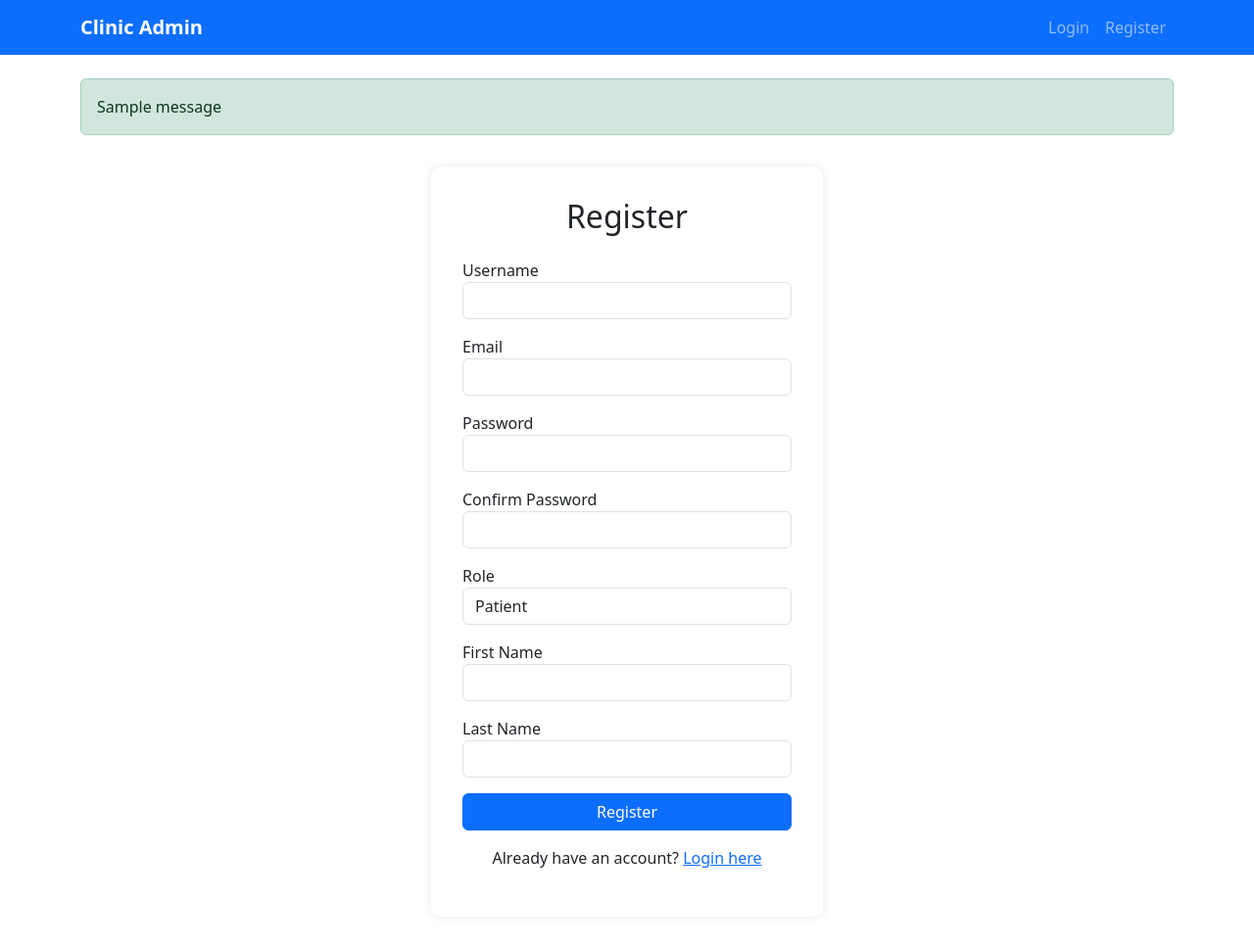
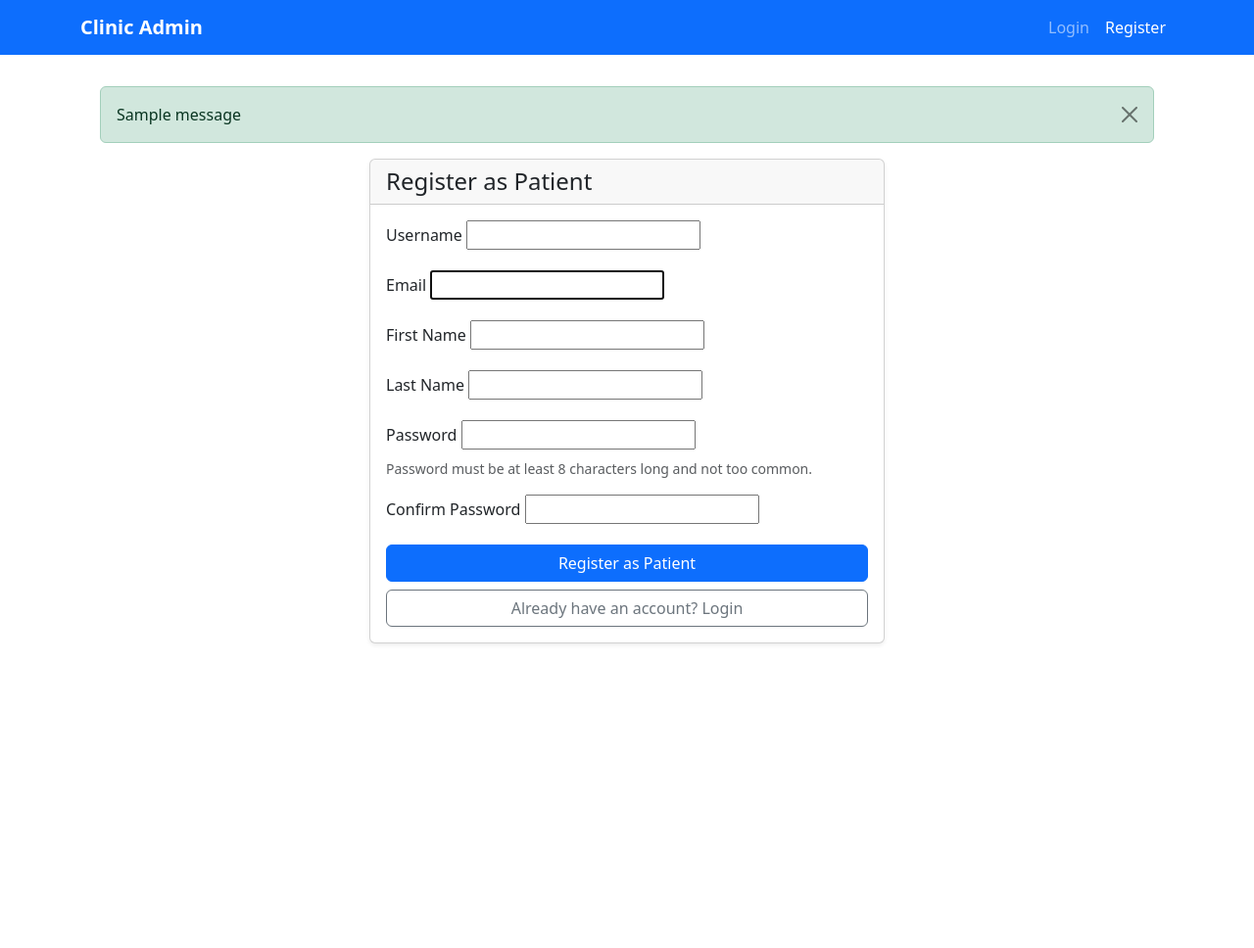
Before and after one commit to Siyavush91/clinic_admin, a Django app: page /users/register/ in a window 1280 px wide. Shown: the whole page at 98% size. After the commit the page ends 658 px from the top, so only its background shows below. Run offline with Django 5.2, Linux system fonts and the light colour scheme; tables that the repository leaves empty hold one stand-in row (values such as "Sample post"); one stand-in notice (Sample message) is shown.

Commit message:
Implement separate registration flows for patients and staff members

```diff
--- a/apps/users/forms.py
+++ b/apps/users/forms.py
@@ -4,15 +4,34 @@ from django.contrib.auth import get_user_model
 
 User = get_user_model()
 
-class UserRegistrationForm(UserCreationForm):
+class PatientRegistrationForm(UserCreationForm):
     email = forms.EmailField(required=True)
     first_name = forms.CharField(max_length=30, required=True)
     last_name = forms.CharField(max_length=30, required=True)
-    role = forms.ChoiceField(choices=User.ROLE_CHOICES, required=True)
 
     class Meta:
         model = User
-        fields = ('username', 'email', 'password1', 'password2', 'role', 'first_name', 'last_name')
+        fields = ('username', 'email', 'password1', 'password2', 'first_name', 'last_name')
+
+    def save(self, commit=True):
+        user = super().save(commit=False)
+        user.email = self.cleaned_data['email']
+        user.first_name = self.cleaned_data['first_name']
+        user.last_name = self.cleaned_data['last_name']
+        user.role = 'patient'
+        if commit:
+            user.save()
+        return user
+
+class StaffRegistrationForm(UserCreationForm):
+    email = forms.EmailField(required=True)
+    first_name = forms.CharField(max_length=30, required=True)
+    last_name = forms.CharField(max_length=30, required=True)
+    role = forms.ChoiceField(choices=[('doctor', 'Doctor'), ('receptionist', 'Receptionist')], required=True)
+
+    class Meta:
+        model = User
+        fields = ('username', 'email', 'password1', 'password2', 'first_name', 'last_name', 'role')
 
     def save(self, commit=True):
         user = super().save(commit=False)
--- a/apps/users/urls.py
+++ b/apps/users/urls.py
@@ -1,6 +1,6 @@
 from django.urls import path, include
 from rest_framework.routers import DefaultRouter
-from .views import UserViewSet
+from .views import UserViewSet, PatientRegistrationAPIView, StaffRegistrationAPIView
 from . import views
 
 router = DefaultRouter()
@@ -8,11 +8,14 @@ router.register(r'users', UserViewSet)
 
 api_urlpatterns = [
     path('', include(router.urls)),
+    path('register/patient/', PatientRegistrationAPIView.as_view(), name='patient-registration'),
+    path('register/staff/', StaffRegistrationAPIView.as_view(), name='staff-registration'),
 ]
 
 template_urlpatterns = [
     path('login/', views.login_view, name='login'),
     path('register/', views.register_view, name='register'),
+    path('register/staff/', views.register_view, name='staff-registration'),
     path('logout/', views.logout_view, name='logout'),
     path('profile/', views.profile_view, name='profile'),
     path('profile/edit/', views.edit_profile_view, name='edit_profile'),
--- a/apps/users/views.py
+++ b/apps/users/views.py
@@ -1,18 +1,17 @@
-from rest_framework import viewsets, status
+from rest_framework import viewsets, status, generics, permissions
 from rest_framework.decorators import action
 from rest_framework.response import Response
 from rest_framework.permissions import AllowAny, IsAuthenticated
 from rest_framework_simplejwt.tokens import RefreshToken
-from django.contrib.auth import get_user_model
-from .serializers import UserSerializer, UserRegistrationSerializer
-from .permissions import IsAdmin
-from django.shortcuts import render, redirect
-from django.contrib.auth import login, logout, authenticate
+from django.contrib.auth import get_user_model, authenticate, login, logout
 from django.contrib.auth.decorators import login_required
 from django.contrib import messages
 from django.contrib.auth.forms import PasswordChangeForm
 from django.contrib.auth import update_session_auth_hash
-from .forms import UserRegistrationForm, UserEditForm
+from django.shortcuts import render, redirect
+from .serializers import UserSerializer, PatientRegistrationSerializer, StaffRegistrationSerializer
+from .permissions import IsAdmin
+from .forms import PatientRegistrationForm, StaffRegistrationForm, UserEditForm
 from .models import CustomUser
 
 User = get_user_model()
@@ -29,7 +28,7 @@ class UserViewSet(viewsets.ModelViewSet):
 
     def get_serializer_class(self):
         if self.action == 'create':
-            return UserRegistrationSerializer
+            return PatientRegistrationSerializer
         return UserSerializer
 
     @action(detail=False, methods=['post'])
@@ -74,17 +73,32 @@ def login_view(request):
     return render(request, 'users/login.html')
 
 def register_view(request):
-    if request.method == 'POST':
-        form = UserRegistrationForm(request.POST)
-        if form.is_valid():
-            user = form.save()
-            login(request, user)
-            messages.success(request, 'Account created successfully!')
-            return redirect('profile')
+    if request.user.is_authenticated and request.user.role == 'admin':
+        # Staff registration form for admin
+        if request.method == 'POST':
+            form = StaffRegistrationForm(request.POST)
+            if form.is_valid():
+                user = form.save()
+                messages.success(request, f'Staff member {user.username} registered successfully!')
+                return redirect('profile')
+            else:
+                messages.error(request, 'Please correct the errors below.')
         else:
-            messages.error(request, 'Please correct the errors below.')
+            form = StaffRegistrationForm()
     else:
-        form = UserRegistrationForm()
+        # Patient registration form
+        if request.method == 'POST':
+            form = PatientRegistrationForm(request.POST)
+            if form.is_valid():
+                user = form.save()
+                login(request, user)
+                messages.success(request, 'Account created successfully!')
+                return redirect('profile')
+            else:
+                messages.error(request, 'Please correct the errors below.')
+        else:
+            form = PatientRegistrationForm()
+
     return render(request, 'users/register.html', {'form': form})
 
 @login_required
@@ -125,3 +139,46 @@ def change_password_view(request):
     else:
         form = PasswordChangeForm(request.user)
     return render(request, 'users/change_password.html', {'form': form})
+
+class PatientRegistrationAPIView(generics.CreateAPIView):
+    serializer_class = PatientRegistrationSerializer
+    permission_classes = [permissions.AllowAny]
+
+    def create(self, request, *args, **kwargs):
+        serializer = self.get_serializer(data=request.data)
+        serializer.is_valid(raise_exception=True)
+        user = serializer.save()
+        return Response({
+            'message': 'Patient registered successfully',
+            'user': {
+                'username': user.username,
+                'email': user.email,
+                'first_name': user.first_name,
+                'last_name': user.last_name,
+                'role': user.role
+            }
+        }, status=status.HTTP_201_CREATED)
+
+class StaffRegistrationAPIView(generics.CreateAPIView):
+    serializer_class = StaffRegistrationSerializer
+    permission_classes = [permissions.IsAuthenticated]
+
+    def check_permissions(self, request):
+        if not request.user.is_authenticated or request.user.role != 'admin':
+            self.permission_denied(request)
+        return super().check_permissions(request)
+
+    def create(self, request, *args, **kwargs):
+        serializer = self.get_serializer(data=request.data)
+        serializer.is_valid(raise_exception=True)
+        user = serializer.save()
+        return Response({
+            'message': 'Staff member registered successfully',
+            'user': {
+                'username': user.username,
+                'email': user.email,
+                'first_name': user.first_name,
+                'last_name': user.last_name,
+                'role': user.role
+            }
+        }, status=status.HTTP_201_CREATED)
--- a/templates/base.html
+++ b/templates/base.html
@@ -11,15 +11,22 @@
         .navbar-brand {
             font-weight: bold;
         }
-        .auth-container {
-            max-width: 400px;
-            margin: 2rem auto;
+        .nav-link.active {
+            font-weight: 500;
+        }
+        .content-wrapper {
             padding: 2rem;
-            border-radius: 10px;
-            box-shadow: 0 0 10px rgba(0,0,0,0.1);
         }
-        .form-group {
-            margin-bottom: 1rem;
+        .card {
+            box-shadow: 0 0.125rem 0.25rem rgba(0, 0, 0, 0.075);
+        }
+        .btn-primary {
+            background-color: #0d6efd;
+            border-color: #0d6efd;
+        }
+        .btn-primary:hover {
+            background-color: #0b5ed7;
+            border-color: #0a58ca;
         }
     </style>
 </head>
@@ -27,25 +34,37 @@
     <!-- Navigation -->
     <nav class="navbar navbar-expand-lg navbar-dark bg-primary">
         <div class="container">
-            <a class="navbar-brand" href="/">Clinic Admin</a>
+            <a class="navbar-brand" href="{% url 'home' %}">Clinic Admin</a>
             <button class="navbar-toggler" type="button" data-bs-toggle="collapse" data-bs-target="#navbarNav">
                 <span class="navbar-toggler-icon"></span>
             </button>
             <div class="collapse navbar-collapse" id="navbarNav">
-                <ul class="navbar-nav ms-auto">
+                <ul class="navbar-nav me-auto">
                     {% if user.is_authenticated %}
                         <li class="nav-item">
-                            <a class="nav-link" href="{% url 'profile' %}">Profile</a>
+                            <a class="nav-link {% if request.resolver_match.url_name == 'profile' %}active{% endif %}"
+                               href="{% url 'profile' %}">Profile</a>
                         </li>
+                        {% if user.role == 'admin' %}
+                            <li class="nav-item">
+                                <a class="nav-link" href="{% url 'staff-registration' %}">Register Staff</a>
+                            </li>
+                        {% endif %}
+                    {% endif %}
+                </ul>
+                <ul class="navbar-nav">
+                    {% if user.is_authenticated %}
                         <li class="nav-item">
                             <a class="nav-link" href="{% url 'logout' %}">Logout</a>
                         </li>
                     {% else %}
                         <li class="nav-item">
-                            <a class="nav-link" href="{% url 'login' %}">Login</a>
+                            <a class="nav-link {% if request.resolver_match.url_name == 'login' %}active{% endif %}"
+                               href="{% url 'login' %}">Login</a>
                         </li>
                         <li class="nav-item">
-                            <a class="nav-link" href="{% url 'register' %}">Register</a>
+                            <a class="nav-link {% if request.resolver_match.url_name == 'register' %}active{% endif %}"
+                               href="{% url 'register' %}">Register</a>
                         </li>
                     {% endif %}
                 </ul>
@@ -54,11 +73,12 @@
     </nav>
 
     <!-- Main Content -->
-    <div class="container mt-4">
+    <div class="container content-wrapper">
         {% if messages %}
             {% for message in messages %}
-                <div class="alert alert-{{ message.tags }}">
+                <div class="alert alert-{{ message.tags }} alert-dismissible fade show" role="alert">
                     {{ message }}
+                    <button type="button" class="btn-close" data-bs-dismiss="alert"></button>
                 </div>
             {% endfor %}
         {% endif %}
--- a/templates/users/register.html
+++ b/templates/users/register.html
@@ -3,55 +3,108 @@
 {% block title %}Register - Clinic Admin{% endblock %}
 
 {% block content %}
-<div class="auth-container">
-    <h2 class="text-center mb-4">Register</h2>
-    <form method="post" action="{% url 'register' %}">
-        {% csrf_token %}
-        <div class="form-group">
-            <label for="username">Username</label>
-            <input type="text" class="form-control" id="username" name="username" required>
+<div class="row justify-content-center">
+    <div class="col-md-6">
+        <div class="card">
+            <div class="card-header">
+                <h4 class="mb-0">{% if user.is_authenticated and user.role == 'admin' %}Register Staff Member{% else %}Register as Patient{% endif %}</h4>
+            </div>
+            <div class="card-body">
+                <form method="post">
+                    {% csrf_token %}
+
+                    {% if form.non_field_errors %}
+                        <div class="alert alert-danger">
+                            {% for error in form.non_field_errors %}
+                                {{ error }}
+                            {% endfor %}
+                        </div>
+                    {% endif %}
+
+                    <div class="mb-3">
+                        <label for="{{ form.username.id_for_label }}" class="form-label">Username</label>
+                        {{ form.username }}
+                        {% if form.username.errors %}
+                            <div class="invalid-feedback d-block">
+                                {{ form.username.errors }}
+                            </div>
+                        {% endif %}
+                    </div>
+
+                    <div class="mb-3">
+                        <label for="{{ form.email.id_for_label }}" class="form-label">Email</label>
+                        {{ form.email }}
+                        {% if form.email.errors %}
+                            <div class="invalid-feedback d-block">
+                                {{ form.email.errors }}
+                            </div>
+                        {% endif %}
+                    </div>
+
+                    <div class="mb-3">
+                        <label for="{{ form.first_name.id_for_label }}" class="form-label">First Name</label>
+                        {{ form.first_name }}
+                        {% if form.first_name.errors %}
+                            <div class="invalid-feedback d-block">
+                                {{ form.first_name.errors }}
+                            </div>
+                        {% endif %}
+                    </div>
+
+                    <div class="mb-3">
+                        <label for="{{ form.last_name.id_for_label }}" class="form-label">Last Name</label>
+                        {{ form.last_name }}
+                        {% if form.last_name.errors %}
+                            <div class="invalid-feedback d-block">
+                                {{ form.last_name.errors }}
+                            </div>
+                        {% endif %}
+                    </div>
+
+                    {% if user.is_authenticated and user.role == 'admin' %}
+                        <div class="mb-3">
+                            <label for="{{ form.role.id_for_label }}" class="form-label">Role</label>
+                            {{ form.role }}
+                            {% if form.role.errors %}
+                                <div class="invalid-feedback d-block">
+                                    {{ form.role.errors }}
+                                </div>
+                            {% endif %}
+                        </div>
+                    {% endif %}
+
+                    <div class="mb-3">
+                        <label for="{{ form.password1.id_for_label }}" class="form-label">Password</label>
+                        {{ form.password1 }}
+                        {% if form.password1.errors %}
+                            <div class="invalid-feedback d-block">
+                                {{ form.password1.errors }}
+                            </div>
+                        {% endif %}
+                        <div class="form-text">
+                            Password must be at least 8 characters long and not too common.
+                        </div>
+                    </div>
+
+                    <div class="mb-3">
+                        <label for="{{ form.password2.id_for_label }}" class="form-label">Confirm Password</label>
+                        {{ form.password2 }}
+                        {% if form.password2.errors %}
+                            <div class="invalid-feedback d-block">
+                                {{ form.password2.errors }}
+                            </div>
+                        {% endif %}
+                    </div>
+
+                    <div class="d-grid gap-2">
+                        <button type="submit" class="btn btn-primary">
+                            {% if user.is_authenticated and user.role == 'admin' %}Register Staff Member{% else %}Register as Patient{% endif %}
+                        </button>
+                        <a href="{% url 'login' %}" class="btn btn-outline-secondary">Already have an account? Login</a>
+                    </div>
+                </form>
+            </div>
         </div>
-        <div class="form-group">
-            <label for="email">Email</label>
-            <input type="email" class="form-control" id="email" name="email" required>
-        </div>
-        <div class="form-group">
-            <label for="password1">Password</label>
-            <input type="password" class="form-control" id="password1" name="password1" required>
-        </div>
-        <div class="form-group">
-            <label for="password2">Confirm Password</label>
-            <input type="password" class="form-control" id="password2" name="password2" required>
-        </div>
-        <div class="form-group">
-            <label for="role">Role</label>
-            <select class="form-control" id="role" name="role" required>
-                <option value="patient">Patient</option>
-                <option value="doctor">Doctor</option>
-                <option value="receptionist">Receptionist</option>
-            </select>
-        </div>
-        <div class="form-group">
-            <label for="first_name">First Name</label>
-            <input type="text" class="form-control" id="first_name" name="first_name" required>
-        </div>
-        <div class="form-group">
-            <label for="last_name">Last Name</label>
-            <input type="text" class="form-control" id="last_name" name="last_name" required>
-        </div>
-        {% if form.errors %}
-            <div class="alert alert-danger">
-                {% for field in form %}
-                    {% for error in field.errors %}
-                        <p>{{ error }}</p>
-                    {% endfor %}
-                {% endfor %}
-            </div>
-        {% endif %}
-        <button type="submit" class="btn btn-primary w-100">Register</button>
-    </form>
-    <div class="text-center mt-3">
-        <p>Already have an account? <a href="{% url 'login' %}">Login here</a></p>
     </div>
 </div>
 {% endblock %}
```
Also changed, not shown: apps/users/serializers.py (+37 -3 lines).
